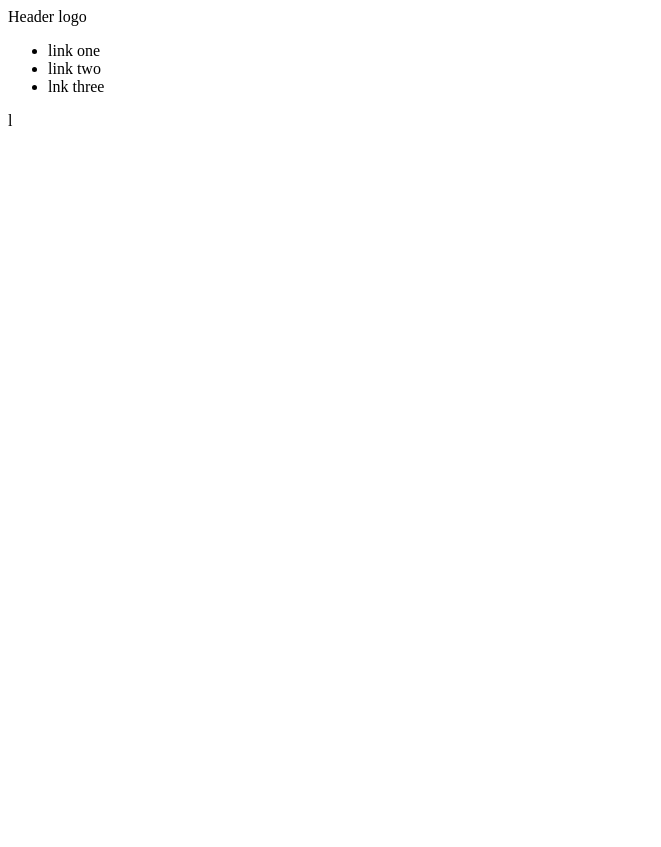
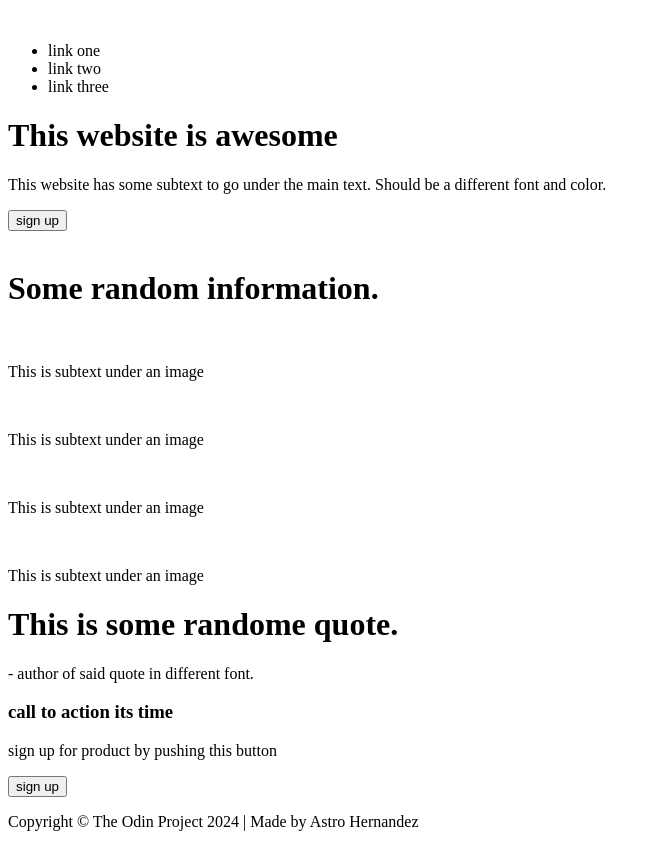
Before and after one commit to TheAstroProject/landing-page, a plain HTML site: page index.html in a window 1280 px wide. Shown: the whole page, without its empty margins (0-661 px from the left). Before the commit the page ends 800 px from the top, so only its background shows below. Drawn offline with Linux system fonts and the light colour scheme.

Commit message:
start skeleton for landing page, next is styling

```diff
--- a/index.html
+++ b/index.html
@@ -7,15 +7,64 @@
 </head>
 <body>
     <div class="header">
-        Header logo
-        <ul>
-            <li>link one</li>
-            <li>link two</li>
-            <li>lnk three</li>
-        </ul>
+        <div class="nav-bar">
+            <img src="" alt="">
+            <ul>
+                <li>link one</li>
+                <li>link two</li>
+                <li>link three</li>
+            </ul>
+        </div>
+    </div>
+
+    <div class="main">
+        <div class="first">
+            <div class="hero">
+                <h1>This website is awesome</h1>
+                <p>This website has some subtext to go under the main text. Should be a different font and color.</p>
+                <button>sign up</button>
+            </div>
+            <img src="" alt="">
+        </div>
+        <div class="second">
+            <h1>Some random information.</h1>
+            <div class="cards">
+                <card>
+                    <img src="" alt="">
+                    <p>This is subtext under an image</p>
+                </card>
+                <card>
+                    <img src="" alt="">
+                    <p>This is subtext under an image</p>
+                </card>
+                <card>
+                    <img src="" alt="">
+                    <p>This is subtext under an image</p>
+                </card>
+                <card>
+                    <img src="" alt="">
+                    <p>This is subtext under an image</p>
+                </card>
+            </div>
+        </div>
+        <div class="third">
+            <div class="content">
+                <h1>This is some randome quote.</h1>
+                <p>- author of said quote in different font.</p>
+            </div>
+        </div>
+    </div>
+    <div class="fourth">
+        <div class="container">
+            <h3>call to action its time</h3>
+            <p>sign up for product by pushing this button</p>
+        </div>
+        <button>sign up</button>
+    </div>
+    <div class="footer">
+        <p>Copyright © The Odin Project 2024 | Made by Astro Hernandez</p>
     </div>
 
 
-
 </body>
-</html>l
+</html>
```
